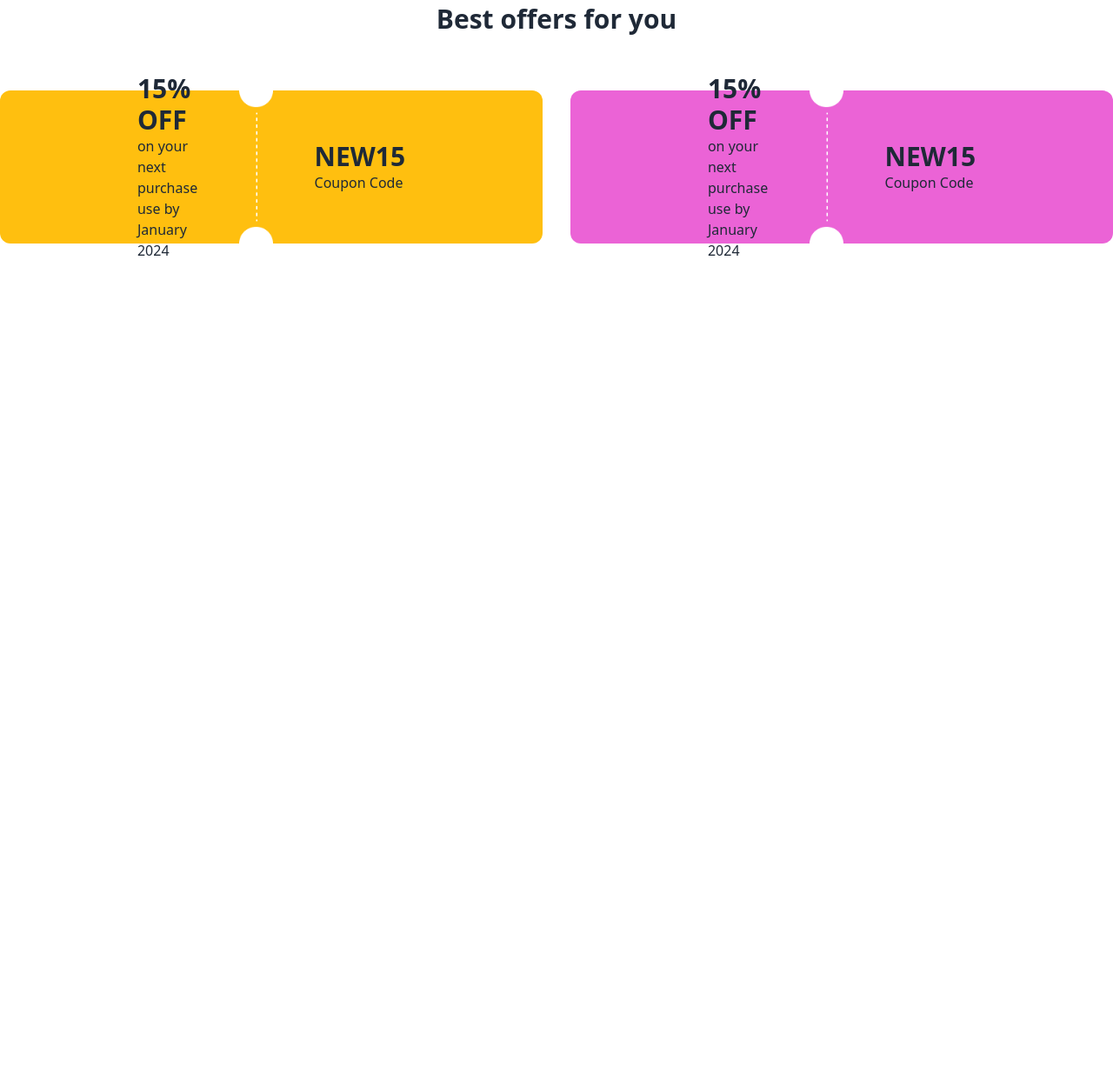
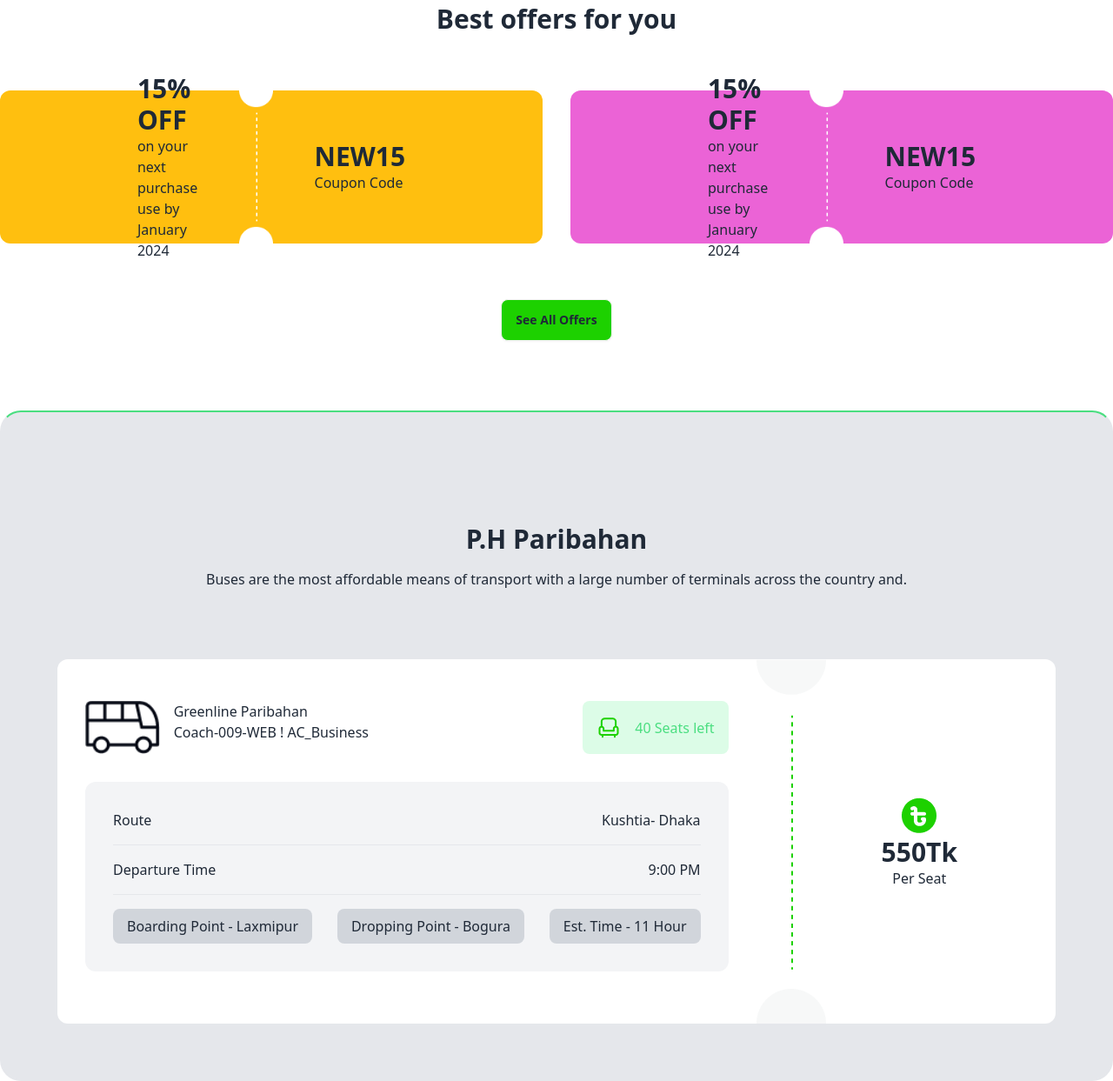
Before and after one commit to MdAlamin50/bus-ticket-A5, a plain HTML site: page index.html in a window 1280 px wide. Shown: the part 722-1965 px from the top of the page at 87% size. Before the commit the page ends 1022 px from the top, so only its background shows below. Drawn offline with nearby package versions, Linux system fonts and the light colour scheme.

Commit message:
addte the ticket header

```diff
--- a/index.html
+++ b/index.html
@@ -50,9 +50,9 @@
             <div class="hero min-h-[550px] rounded-lg" style="background-image: url(images/banner.png);">
                 <div class="hero-content text-center text-neutral-content">
                   <div class="max-w-lg">
-                    <h1 class="mb-5 text-5xl font-bold">End-to-End Travel with <br> <span class="text-[#1dd100]">Green-Line Paribahn</span></h1>
+                    <h1 class="mb-5 text-5xl font-bold">Kushtia-to-Dhaka Travel with <br> <span class="text-[#1dd100]">Green-Line Paribahn</span></h1>
                     <p class="mb-5">Yes, you can run unit tests and view the results directly within the app. The integrated testing features allow for a streamlined .</p>
-                    <button class="btn btn-lg btn-success font-bold">Buy Tickets</button>
+                    <button class="btn btn-success bg-[#1dd100] font-bold">Buy Tickets</button>
                   </div>
                 </div>
               </div>
@@ -116,6 +116,66 @@
                 </div>
 
             </div>
+            <div class="text-center mt-16 ">
+                <button class="btn  font-bold   bg-[#1dd100]">See All Offers</button>
+                </div>
+
+        </section>
+
+        <section class="bg-gray-200 rounded-3xl md:p-16 p-4 border-t-green-400 border-2 mt-20">
+            <div class="text-center mt-16 pb-20">
+                <p class="font-bold text-3xl mb-4">P.H Paribahan</p>
+                <p >Buses are the most affordable means of transport with a large number of terminals across the country and.</p>
+            </div>
+            <div class="flex w-full bg-white rounded-xl">
+                <div class="w-[70%] px-8 py-12">
+                    <div class="flex justify-between mb-8 ">
+                        <div class="flex gap-4 w-[50%]">
+                            <img src="./images/bus-logo.png" alt="">
+                            <div>
+                                <h1>Greenline Paribahan</h1>
+                            <p>Coach-009-WEB ! AC_Business</p>
+                            </div>
+                        </div>
+                        <div class="flex justify-center items-center gap-4 text-green-400 bg-green-100 px-4 py-4 rounded-lg">
+                            <img src="./images/seat-green.png" alt="">
+                            <p><span>40</span> Seats left</p>
+
+                        </div>
+
+                    </div>
+                    <div class="rounded-xl bg-gray-100 space-y-4 p-8">
+                        <div class="flex justify-between items-center">
+                            <p>Route </p>
+                            <p> Kushtia- Dhaka </p>
+                        </div>
+                        <hr>
+                        <div class="flex justify-between items-center"><p>Departure Time </p>
+                            <p> 9:00 PM</p></div>
+                            <hr>
+                        <div class="flex justify-between items-center">
+                            <p class="rounded-lg bg-gray-300 px-4 py-2">Boarding Point - Laxmipur </p>
+                            <p class="rounded-lg bg-gray-300 px-4 py-2">Dropping Point - Bogura</p>
+                            <p class="rounded-lg bg-gray-300 px-4 py-2"> Est. Time - 11 Hour</p>
+                        </div>
+                    </div>
+                    <div>
+
+                    </div>
+
+                </div>
+                <div class="flex w-[30%] items-center gap-16">
+                    <div>
+                        <img src="./images/info-devider.png" alt="">
+                   </div>
+                   <div class="flex flex-col justify-center items-center">
+                       <img src="./images/fare.png" alt="">
+
+                     <p class="font-bold text-3xl">550Tk</p>
+                     <p>Per Seat</p>
+                   </div>
+                </div>
+            </div>
         </section>
 
     </main>
```
